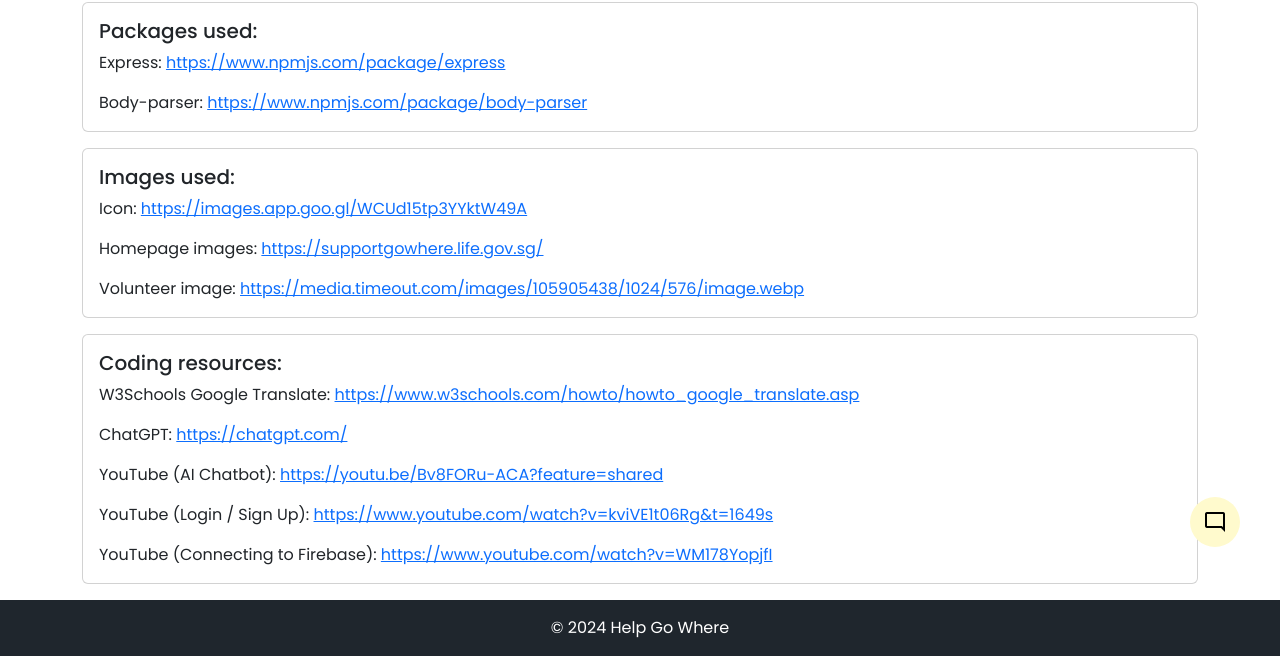
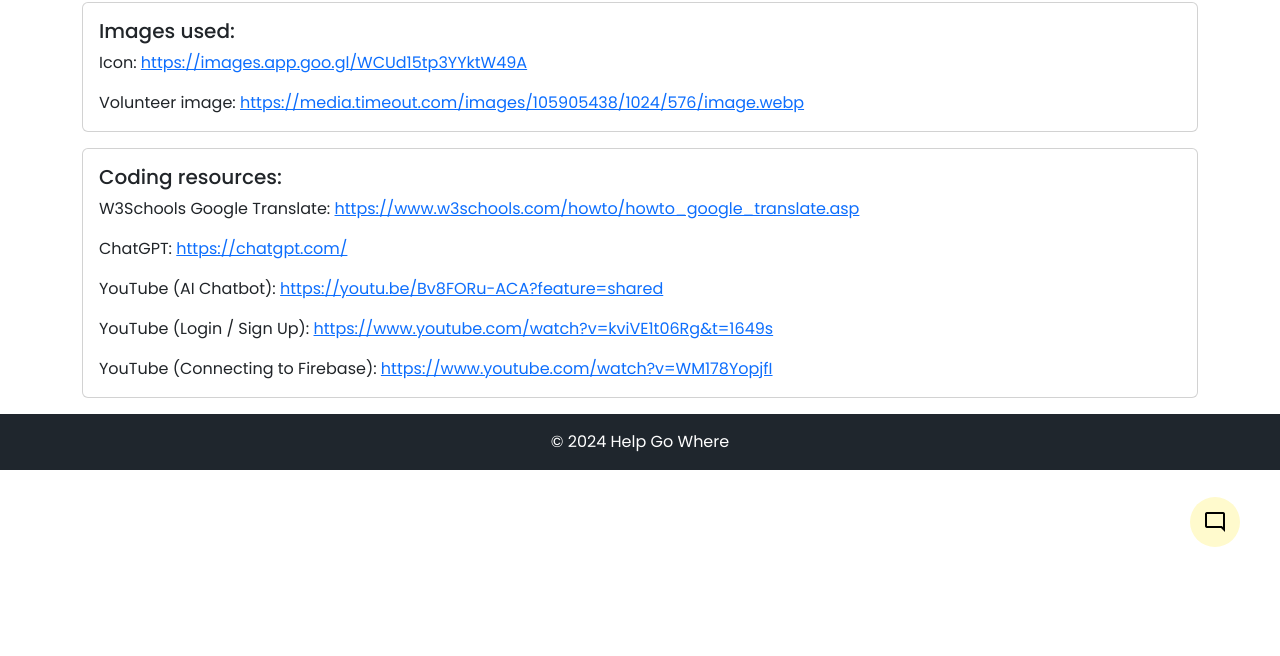
Before and after one commit to Anne-Marie-Sim/YouthxHack-TeamSNAKE, a plain HTML site: page public/credits.html in a window 1280 px wide. Shown: the part 218-874 px from the top of the page. After the commit the page ends 800 px from the top, so only its background shows below. Drawn offline with nearby package versions, Linux system fonts and the light colour scheme.

Commit message:
updated credits

```diff
--- a/public/credits.html
+++ b/public/credits.html
@@ -200,19 +200,11 @@
     <div class="content">
       <div class="container credits-container mt-5">
           <h1 class="mb-4">Credit</h1>
-          <div class="card mb-3">
-            <div class="card-body">
-              <h5 class="card-title">Packages used:</h5>
-              <p class="card-text">Express: <a href="https://www.npmjs.com/package/express" target="_blank" rel="noopener noreferrer">https://www.npmjs.com/package/express</a></p>
-              <p class="card-text">Body-parser: <a href="https://www.npmjs.com/package/body-parser" target="_blank" rel="noopener noreferrer">https://www.npmjs.com/package/body-parser</a></p>
-            </div>
-          </div>
 
           <div class="card mb-3">
             <div class="card-body">
               <h5 class="card-title">Images used:</h5>
               <p class="card-text">Icon: <a href="https://images.app.goo.gl/WCUd15tp3YYktW49A" target="_blank" rel="noopener noreferrer">https://images.app.goo.gl/WCUd15tp3YYktW49A</a></p>
-              <p class="card-text">Homepage images: <a href="https://supportgowhere.life.gov.sg/" target="_blank" rel="noopener noreferrer">https://supportgowhere.life.gov.sg/</a></p>
               <p class="card-text">Volunteer image: <a href=" https://media.timeout.com/images/105905438/1024/576/image.webp" target="_blank" rel="noopener noreferrer"> https://media.timeout.com/images/105905438/1024/576/image.webp</a></p>
             </div>
           </div>
@@ -261,8 +253,6 @@
 
     <script src="https://cdn.jsdelivr.net/npm/@popperjs/core@2.11.8/dist/umd/popper.min.js" integrity="sha384-I7E8VVD/ismYTF4hNIPjVp/Zjvgyol6VFvRkX/vR+Vc4jQkC+hVqc2pM8ODewa9r" crossorigin="anonymous"></script>
     <script src="https://cdn.jsdelivr.net/npm/bootstrap@5.3.2/dist/js/bootstrap.bundle.min.js" integrity="sha384-C6RzsynM9kWDrMNeT87bh95OGNyZPhcTNXj1NW7RuBCsyN/o0jlpcV8Qyq46cDfL" crossorigin="anonymous"></script>
-    <script src="scripts/accountSession.js"></script>
-    <script src="#"></script>
 
     <!-- Google Translate script for website -->
     <script type="text/javascript">
```
